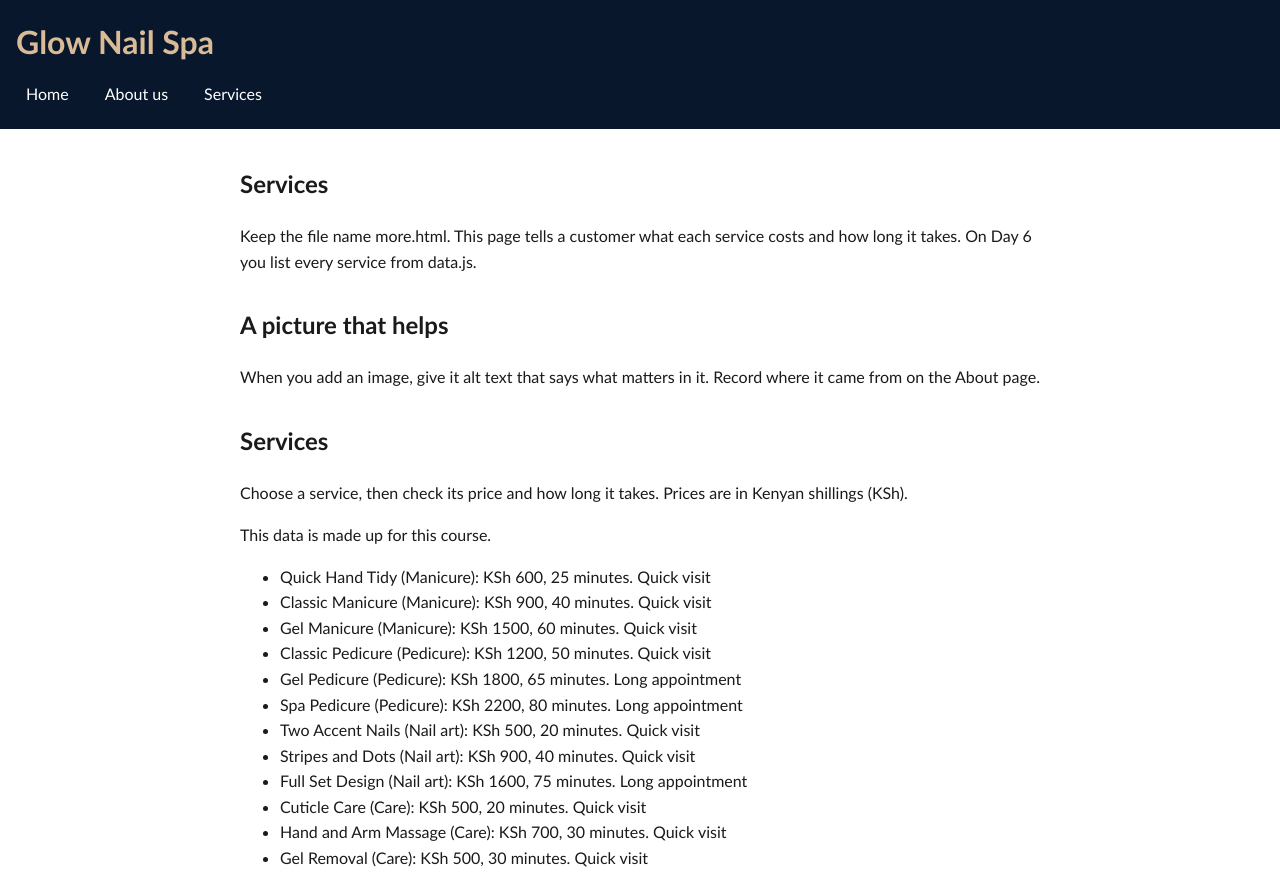
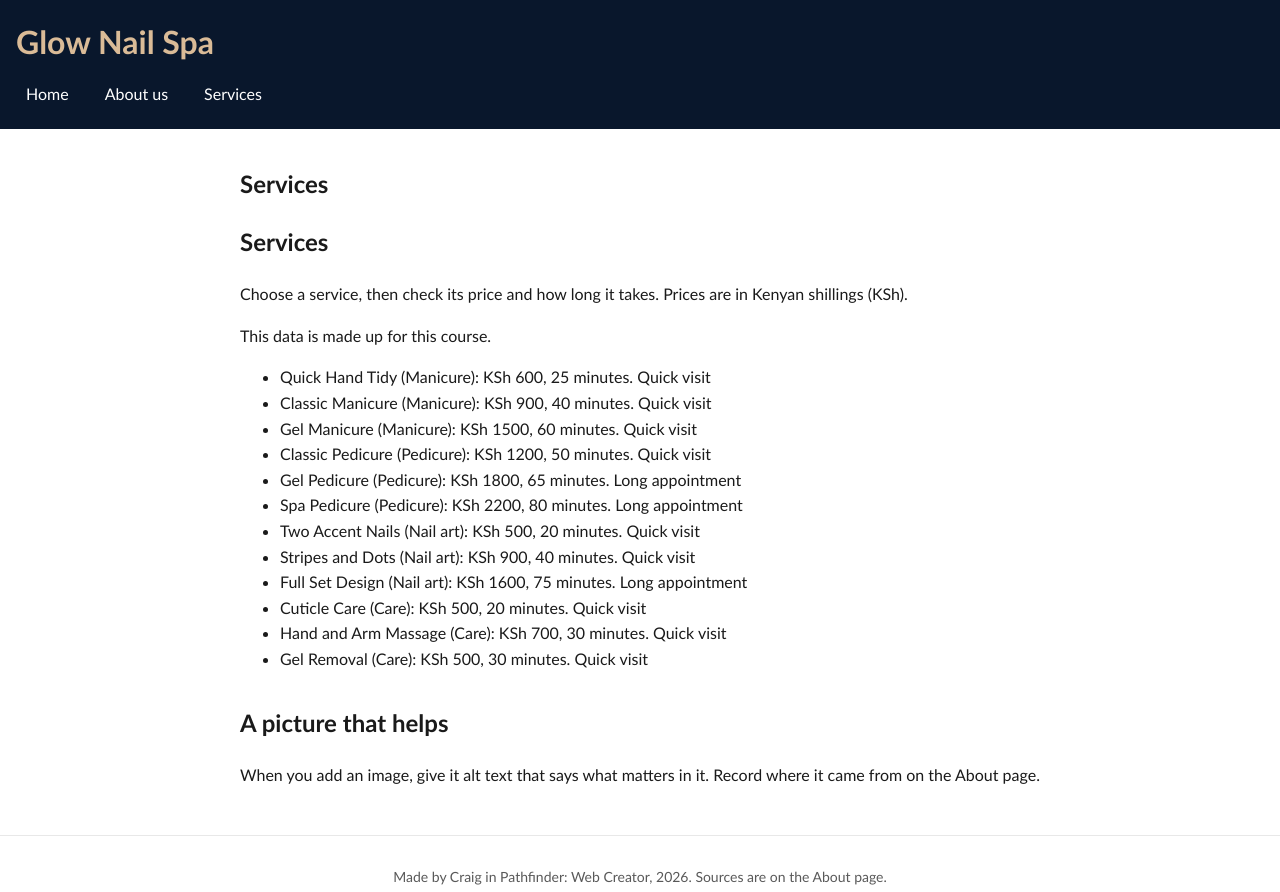
Before and after one commit to craigmusyoka-wq/glow-nail-spa, a plain HTML site: page more.html in a window 1280 px wide. Shown: the top 892 px of the page. Drawn offline with Linux system fonts and the light colour scheme.

Commit message:
Services description

```diff
--- a/more.html
+++ b/more.html
@@ -20,19 +20,19 @@
   <main>
     <section>
       <h2>Services</h2>
-      <p>Keep the file name more.html. This page tells a customer what each service costs and how long it takes. On Day 6 you list every service from data.js.</p>
-    </section>
+      <section>
+  <h2>Services</h2>
+  <p>Choose a service, then check its price and how long it takes. Prices are in Kenyan shillings (KSh).</p>
+  <p>This data is made up for this course.</p>
+  <ul id="data-list"></ul>
+</section>
 
     <section>
       <h2>A picture that helps</h2>
       <p>When you add an image, give it alt text that says what matters in it. Record where it came from on the About page.</p>
     </section>
   <section>
-  <h2>Services</h2>
-  <p>Choose a service, then check its price and how long it takes. Prices are in Kenyan shillings (KSh).</p>
-  <p>This data is made up for this course.</p>
-  <ul id="data-list"></ul>
-</section>
+
   </main>
 
   <footer>
```
